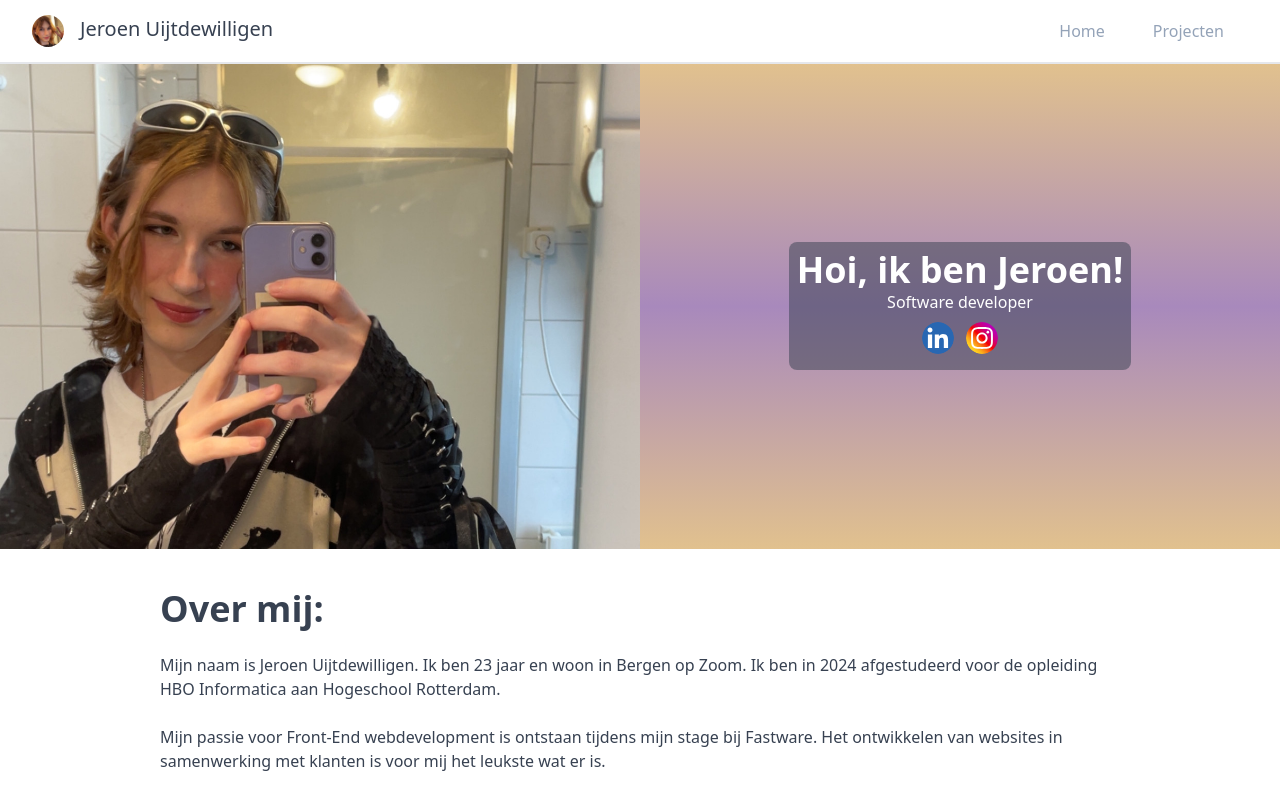
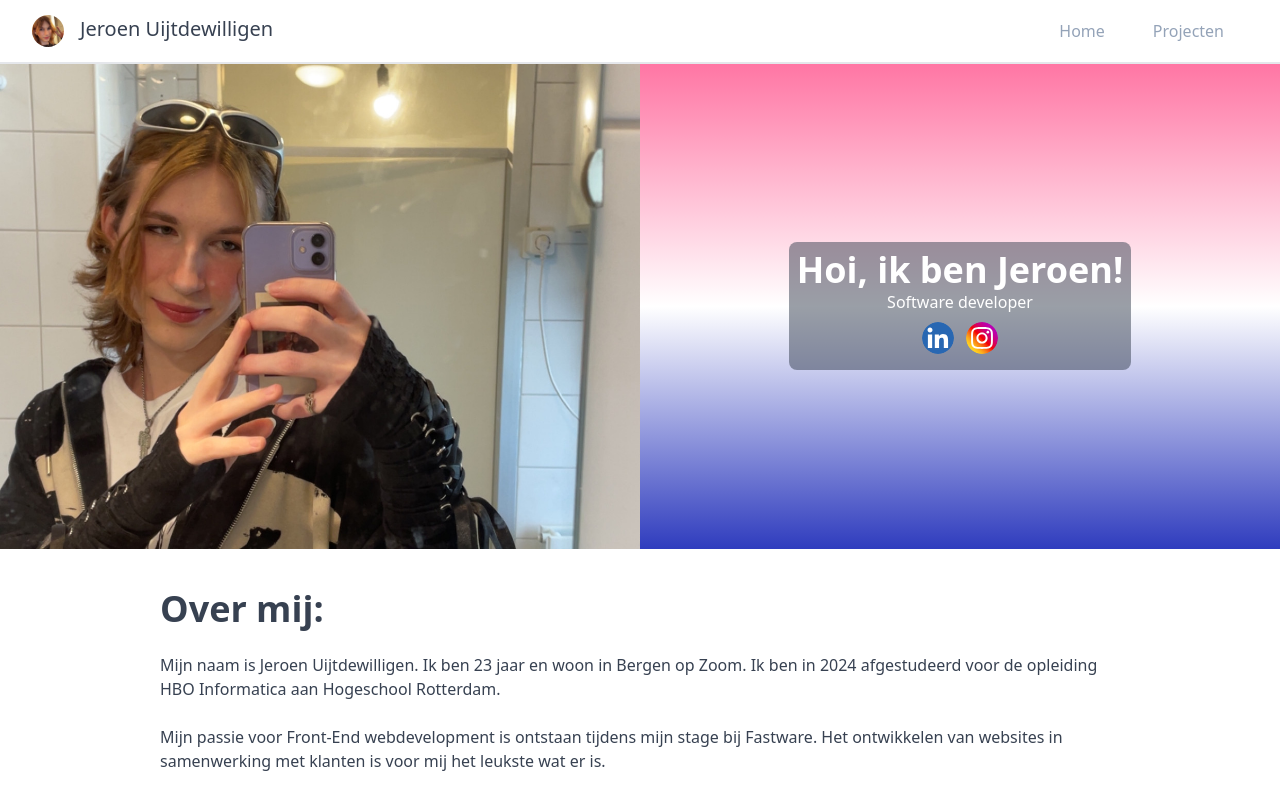
Before and after one commit to JeroenUijt/portfolio-website-oud, a React (Vite) app: page /home in a window 1280 px wide. Shown: the top 800 px of the page. Built offline with nearby package versions, Linux system fonts and the light colour scheme.

Commit message:
added multiple new colors test

```diff
--- a/src/pages/HomePage.tsx
+++ b/src/pages/HomePage.tsx
@@ -11,7 +11,7 @@ const HomePage: FC = () => {
           <div className="overflow-hidden">
             <img className="object-cover w-full" src="/images/JeroenUijt.jpeg" alt="Ikzeluf" />
           </div>
-          <div className="flex justify-center bg-gradient-to-t from-[#e1c18e] via-[#a889bc] to-[#e1c18e] p-4">
+          <div className="flex justify-center bg-gradient-to-t from-[#2F3CBE] via-[#000000] via-[#C011D7] via-[#FFFFFF] to-[#FF76A4] p-4">
             <div className="self-center rounded-lg bg-gray-700 bg-opacity-50 p-2 text-center text-white">
               <h1 className="text-4xl font-semibold">Hoi, ik ben Jeroen!</h1>
               <h4>Software developer</h4>
```
